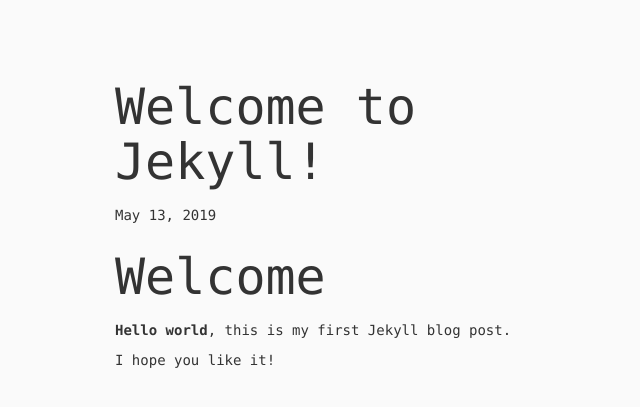
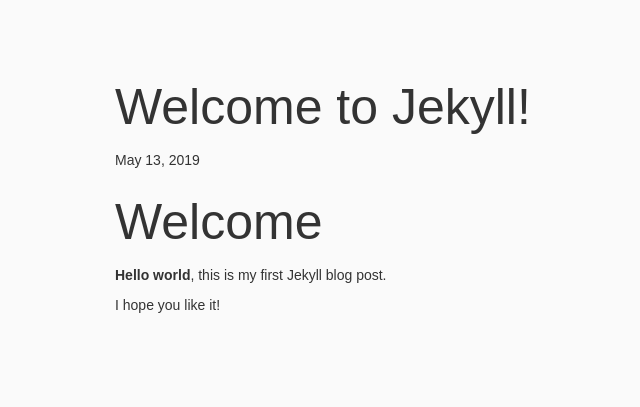
Before and after one commit to rbrigden/rbrigden.github.io, a Jekyll site: the page built from _posts/2019-05-13-multi-goal.md, in a window 1280 px wide. Shown: the top 407 px of the page, without its empty margins (285-925 px from the left). Built offline with Jekyll 4.4.1, drawn with Linux system fonts in a browser that asks for light colours.

Commit message:
Update main.scss

```diff
--- a/css/main.scss
+++ b/css/main.scss
@@ -391,7 +391,7 @@
 body {
   background: #fafafa !important;
   color: #333;
-  font-family:  Consolas,monaco,monospace,sans-serif;
+  font-family:  sans-serif;
   font-size: 1.4rem;
   overflow-x: hidden;
 }
```
